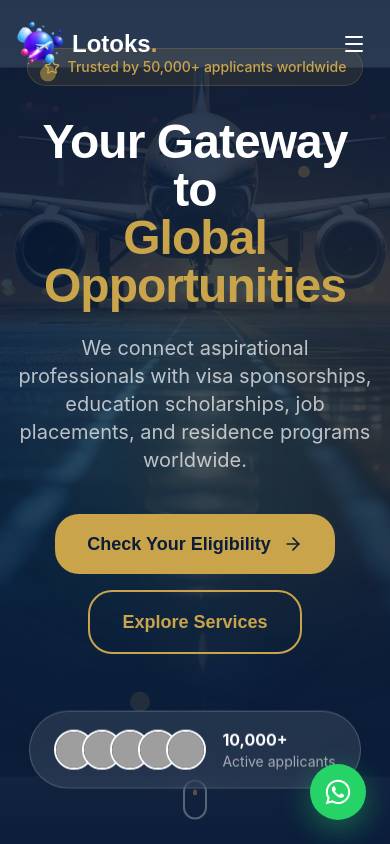
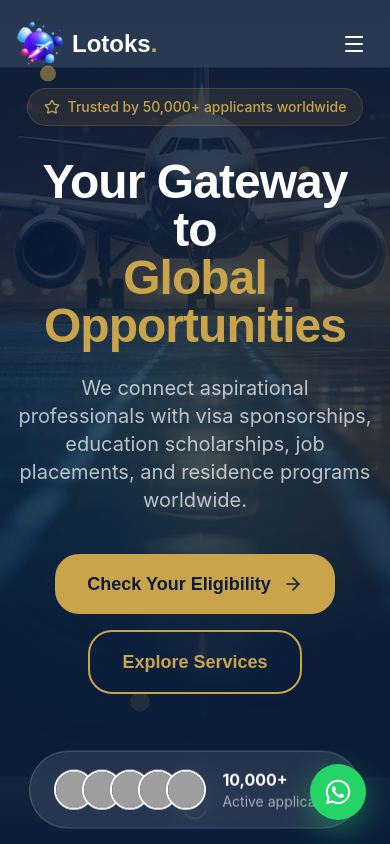
Before and after one commit to may10thserotonin-art/lotoks, a React (Vite) app in the folder lotoks-frontend/: page / in a window 390 px wide. Shown: the top 844 px of the page. Built offline with nearby package versions, Linux system fonts and the light colour scheme; grey boxes are pictures that could not be loaded.

Commit message:
fix mobile overlap of trusted badge with navbar on homepage

```diff
--- a/lotoks-frontend/src/pages/Home.tsx
+++ b/lotoks-frontend/src/pages/Home.tsx
@@ -214,7 +214,7 @@
         transition={{ repeat: Infinity, duration: 4 }}
       />
 
-      <div className="relative z-10 max-w-5xl mx-auto px-4 text-center">
+      <div className="relative z-10 max-w-5xl mx-auto px-4 text-center pt-20 md:pt-0">
         {/* Badge */}
         <motion.div
           initial={{ opacity: 0, y: 20 }}
```
